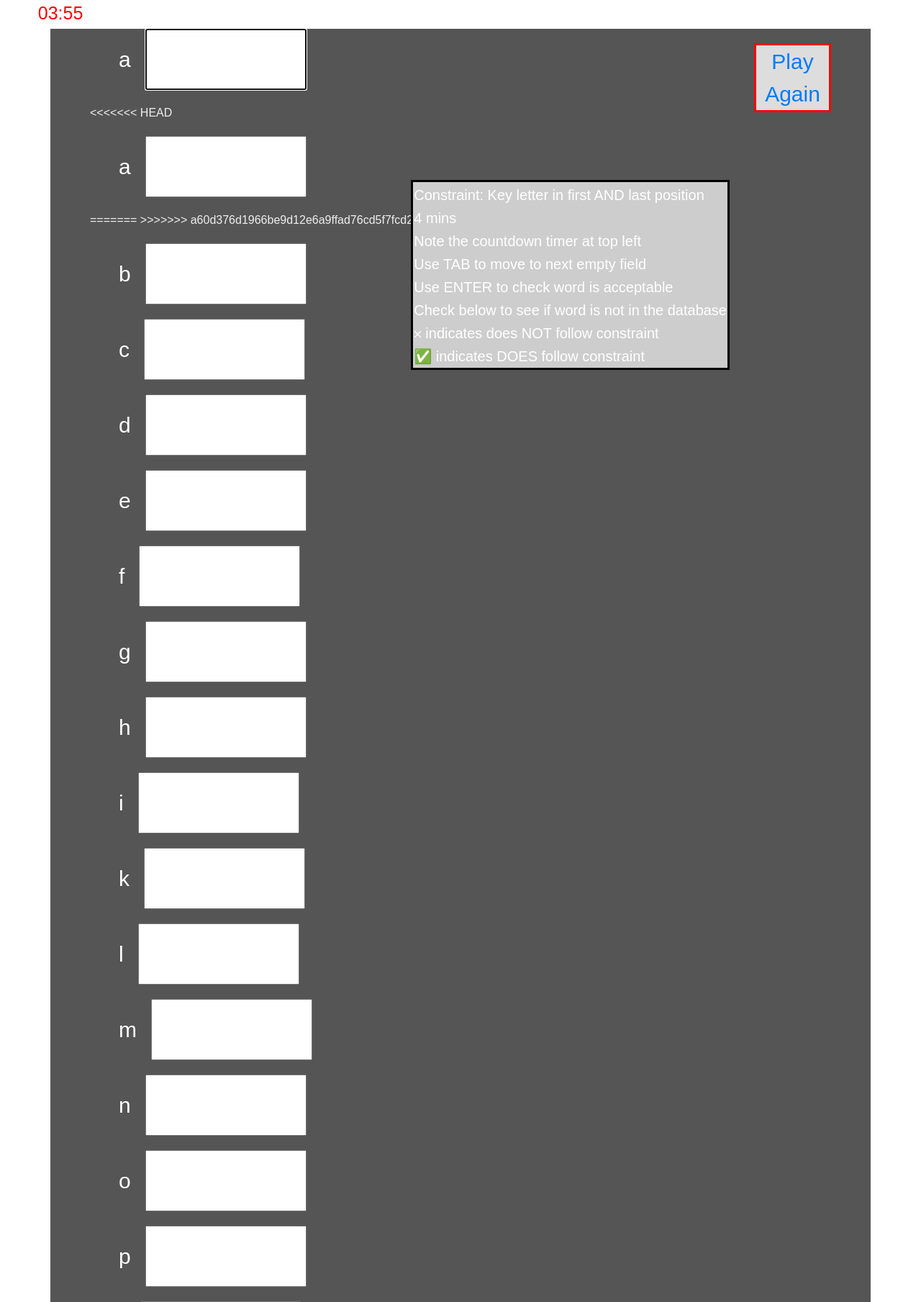
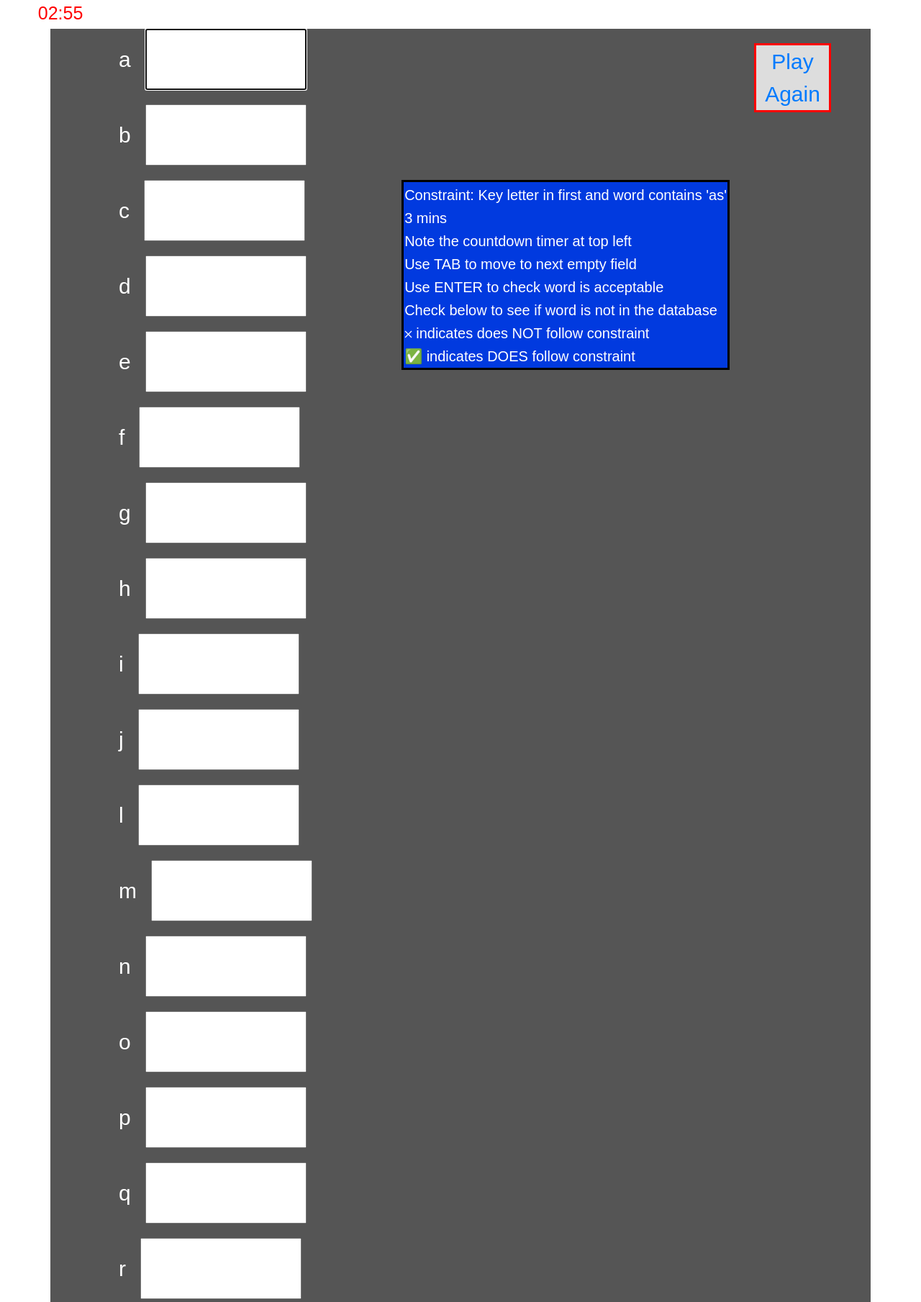
Before and after one commit to Xiddler/Clueless, a Flask app: page /game in a window 1280 px wide. Shown: the top 1809 px of the page at 72% size. Run offline with Flask 2, Linux system fonts and the light colour scheme; some libraries are stand-ins or nearby versions.

Commit message:
Game 4 with constraints uploaded and working

```diff
--- a/clueless-webapp/app.py
+++ b/clueless-webapp/app.py
@@ -8,7 +8,7 @@ from config import Config
 from string import ascii_lowercase as alfbet # lowercase letters of the alphabet built in
 from collections import OrderedDict
 
-from check_words import obeys_rule
+from constraint_4 import obeys_rule
 from sanitized_input import sanitized_input
 
 
@@ -28,7 +28,7 @@ class Constraints:
         # self.game = f"# {self.num} Level: {self.level} Rule: {self.rule} Time allowed: {self.time}"
         self.game = "# {0} Level: {1} Rule: {2} Time allowed: {3}".format( self.num, self.level, self.rule, self.time)
 
-constraints = Constraints(3, "Easy", "Key letter in first AND last position", "4 mins")
+constraints = Constraints(4, "Easy", "Key letter in first and word contains 'as'", "3 mins") # No k, x or z.
 
 num = constraints.num
 level = constraints.level
@@ -50,7 +50,7 @@ def game():
         # print(data)
         # print(num)
 
-        word_holder = [] # initialise list of words entered by user - will be used to store the users words
+        word_holder = [] # initialise list of words entered by user - will be used to store the users words and will be cleaned up below
 
         word_a = data.get('aword') # data['aword'] requires an initial value in the input field
         word_b = data.get('bword')
@@ -61,26 +61,26 @@ def game():
         word_g = data.get('gword')
         word_h = data.get('hword')
         word_i = data.get('iword')
-        # word_j = data.get('jword')
-        word_k = data.get('kword')
+        word_j = data.get('jword')
+        # word_k = data.get('kword')
         word_l = data.get('lword')
         word_m = data.get('mword')
         word_n = data.get('nword')
         word_o = data.get('oword')
         word_p = data.get('pword')
-        # word_q = data.get('qword')
+        word_q = data.get('qword')
         word_r = data.get('rword')
         word_s = data.get('sword')
         word_t = data.get('tword')
-        # word_u = data.get('uword')
-        # word_v = data.get('vword')
+        word_u = data.get('uword')
+        word_v = data.get('vword')
         word_w = data.get('wword')
         # word_x = data.get('xword')
         word_y = data.get('yword')
         # word_z = data.get('zword')
         # word_holder.extend([word_a, word_b, word_c, word_d, word_e, word_f, word_g, word_h, word_i, word_j, word_k, word_l, word_m, word_n, word_o, word_p, word_q, word_r, word_s, word_t, word_u, word_v, word_w, word_x, word_y, word_z, ])
-        word_holder.extend([word_a, word_b, word_c, word_d, word_e, word_f, word_g, word_h, word_i, word_k, word_l, word_m, word_n, word_o, word_p, word_r, word_s, word_t, word_w, word_y])
-        word_holder = sanitized_input(word_holder)
+        word_holder.extend([word_a, word_b, word_c, word_d, word_e, word_f, word_g, word_h, word_i,  word_l, word_m, word_n, word_o, word_p, word_q, word_r, word_s, word_t,  word_u,  word_v, word_w, word_y])
+        word_holder = sanitized_input(word_holder) # returns a cleaned-up list of the user's input
 
         def get_db_words():
 
@@ -98,7 +98,7 @@ def game():
             # print("Closed database successfully")
             return all_items
 
-        get_db_words()
+        # get_db_words()
 
         # print("Checkpoint 1")
 
@@ -107,21 +107,23 @@ def game():
         incorrect = []
         def in_database():
             """ method to check if user's word is in database """
-            all_items = get_db_words()
+
+            all_items = get_db_words()  # returns the list all_items which contain all the words in the database.
             for word in word_holder:
                 if word not in all_items and word != "None":
                     incorrect.append(word) # incorrect words added to list for display on the webpage
                 else:
                     correct.append(word)
 
-        in_database() # call method to check that word is in database
+        in_database() # call method to check that word is in database - populates the two lists: correct and incorrect
 
         # TODO check words follow the rule
         # Game 3: words start and end with key letter
 
         # print(word_holder)
         try:
-            mydict = obeys_rule(word_holder) # calls the external app to confirm words follow the rule for Game 3 - allows Y or N adjacent to each word
+            # mydict = obeys_rule(word_holder) # calls the external app to confirm words follow the rule for Game 3 - allows Y or N adjacent to each word
+            mydict = obeys_rule(correct) # calls the external app to confirm words follow the rule for Game 3 - allows Y or N adjacent to each word
             # print("mydict", mydict)
         except:
             print("there is an problem with mydict or obeys_rules")
@@ -132,8 +134,8 @@ def game():
         print("word_holder", word_holder)
         print(incorrect)
         print(correct)
-
-        return render_template('game.html', word_a=word_a, word_b=word_b, word_c=word_c, word_d=word_d, word_e=word_e, word_f=word_f, word_g=word_g, word_h=word_h, word_i=word_i, word_k=word_k, word_l=word_l, word_m=word_m, word_n=word_n, word_o=word_o, word_p=word_p, word_r=word_r, word_s=word_s, word_t=word_t, word_w=word_w, word_y=word_y, word_holder=word_holder, correct=correct,  incorrect=incorrect,  rule=rule, time=time, mydict=mydict)
+        # in case of POST request - i.e. once user presses <ENTER> or SUBMIT button
+        return render_template('game.html', word_a=word_a, word_b=word_b, word_c=word_c, word_d=word_d, word_e=word_e, word_f=word_f, word_g=word_g, word_h=word_h, word_i=word_i, word_j=word_j, word_l=word_l, word_m=word_m, word_n=word_n, word_o=word_o, word_p=word_p,  word_q=word_q, word_r=word_r, word_s=word_s, word_t=word_t, word_u=word_u, word_v=word_v, word_w=word_w, word_y=word_y, word_holder=word_holder, correct=correct,  incorrect=incorrect,  rule=rule, time=time, mydict=mydict)
 
         # print("mydict again ==>", mydict)
         # print("mydict elem", mydict['d'])
@@ -149,10 +151,11 @@ def game():
 
 
      # Input fields are blank if loaded by pressing the PLAY! button in index.html
+    # in case of GET request - i.e. on landing on page - all fields are blank
     else:
-        mydict = OrderedDict([('a', ''), ('b', ''), ('c', ''), ('d', ''), ('e', ''), ('f', ''), ('g', ''), ('h', ''), ('i', ''), ('k', ''), ('l', ''), ('m', ''), ('n', ''), ('o', ''), ('p', ''), ('r', ''), ('s', ''), ('t', ''), ('w', ''), ('y', '')])
+        mydict = OrderedDict([('a', ''), ('b', ''), ('c', ''), ('d', ''), ('e', ''), ('f', ''), ('g', ''), ('h', ''), ('i', ''), ('j', ''), ('l', ''), ('m', ''), ('n', ''), ('o', ''), ('p', ''), ('r', ''), ('s', ''), ('t', ''), ('u', ''), ('v', ''), ('w', ''), ('y', '')])
 
     return render_template('game.html', num=num, level=level, rule=rule, time=time, mydict=mydict)
 
-if __name__ == '__main__':
-    app.run(host ='0.0.0.0', port=5000, debug=True) # '0.0.0.0' allows browsing from other devices on the lan.
+# if __name__ == '__main__':
+    # app.run(host ='127.0.0.1', port=5000, debug=True) # '0.0.0.0' allows browsing from other devices on the lan.
--- a/clueless-webapp/static/countdown.js
+++ b/clueless-webapp/static/countdown.js
@@ -16,7 +16,7 @@ function startTimer(duration, display) {
 }
 
 window.onload = function () {
-    var timer = 60 * 4,
+    var timer = 60 * 3,
         display = document.querySelector('#time');
     startTimer(timer, display);
 };
--- a/clueless-webapp/static/style.css
+++ b/clueless-webapp/static/style.css
@@ -58,7 +58,7 @@ body {background-color: #333;}
   color: white;
   font-size: 20px;
   border: 3px solid black;
-  background-color: #cdcdcd;
+  background-color: #013ADF;
   margin: 10px;
   padding: 10px;
 }
--- a/clueless-webapp/templates/game.html
+++ b/clueless-webapp/templates/game.html
@@ -14,7 +14,7 @@
         <div class="replay">
           <a class="new_game" href="{{ url_for('index') }}">Play Again</a>
               <table class="fixed the_game">
-                  <tr><td><p class="countdown" ><span id="time">4:00</span></p></td></tr>
+                  <tr><td><p class="countdown" ><span id="time">3:00</span></p></td></tr>
                   <tr><td style: color=red;>Constraint: {{ rule }}</td></tr>
                   <tr><td>{{ time }}</td></tr>
                   <tr><td>Note the countdown timer at top left</td></tr>
@@ -27,13 +27,8 @@
         </div>  <!-- replay -->
 
     <div class="word-form">
-		<form action="{{ url_for('game')}}" method="POST"  autocomplete="off">
-            <div class="word-line"><span>a</span> <input type="text" name="aword" value="{{ word_a }}" autofocus="autofocus" class="a med-text" /><span>{{ mydict['a'] }}</div>
 		<form action="{{ url_for('game')}}" method="POST" autocomplete="off">
-<<<<<<< HEAD
-            <div class="word-line"><span>a</span> <input type="text" name="aword" value="{{ word_a }}"   class="a med-text" /><span>{{ mydict['a'] }}</div>
-=======
->>>>>>> a60d376d1966be9d12e6a9ffad76cd5f7fcd25f8
+            <div class="word-line"><span>a</span> <input type="text" name="aword" value="{{ word_a }}"  autofocus="autofocus" class="a med-text" /><span>{{ mydict['a'] }}</div>
             <div class="word-line"><span>b</span> <input type="text" name="bword" value="{{ word_b }}" class="b med-text" /><span>{{ mydict['b'] }}</span></div>
             <div class="word-line"><span>c</span> <input type="text" name="cword" value="{{ word_c }}" class="c med-text" /><span>{{ mydict['c'] }}</span></div>
             <div class="word-line"><span>d</span> <input type="text" name="dword" value="{{ word_d }}" class="d med-text" /><span>{{ mydict['d'] }}</span></div>
@@ -42,17 +37,20 @@
             <div class="word-line"><span>g</span> <input type="text" name="gword" value="{{ word_g }}" class="f med-text" /><span>{{ mydict['g'] }}</span></div>
             <div class="word-line"><span>h</span> <input type="text" name="hword" value="{{ word_h }}" class="g med-text" /><span>{{ mydict['h'] }}</span></div>
             <div class="word-line"><span>i</span> <input type="text" name="iword" value="{{ word_i }}" class="h med-text" /><span>{{ mydict['i'] }}</span></div>
-            <div class="word-line"><span>k</span> <input type="text" name="kword" value="{{ word_k }}" class="j med-text" /><span>{{ mydict['k'] }}</span></div>
-            <div class="word-line"><span>l</span> <input type="text" name="lword" value="{{ word_l }}" class="k med-text" /><span>{{ mydict['l'] }}</span></div>
-            <div class="word-line"><span>m</span> <input type="text" name="mword" value="{{ word_m }}" class="l med-text" /><span>{{ mydict['m'] }}</span></div>
-            <div class="word-line"><span>n</span> <input type="text" name="nword" value="{{ word_n }}" class="m med-text" /><span>{{ mydict['n'] }}</span></div>
-            <div class="word-line"><span>o</span> <input type="text" name="oword" value="{{ word_o }}" class="n med-text" /><span>{{ mydict['o'] }}</span></div>
-            <div class="word-line"><span>p</span> <input type="text" name="pword" value="{{ word_p }}" class="o med-text" /><span>{{ mydict['p'] }}</span></div>
-            <div class="word-line"><span>r</span> <input type="text" name="rword" value="{{ word_r }}" class="q med-text" /><span>{{ mydict['r'] }}</span></div>
-            <div class="word-line"><span>s</span> <input type="text" name="sword" value="{{ word_s }}" class="r med-text" /><span>{{ mydict['s'] }}</span></div><span>No plurals!</span>
-            <div class="word-line"><span>t</span> <input type="text" name="tword" value="{{ word_t }}" class="s med-text" /><span>{{ mydict['t'] }}</span></div>
-            <div class="word-line"><span>w</span> <input type="text" name="wword" value="{{ word_w }}" class="v med-text" /><span>{{ mydict['w'] }}</span></div>
-            <div class="word-line"><span>y</span> <input type="text" name="yword" value="{{ word_y }}" class="x med-text" /><span>{{ mydict['y'] }}</span></div>
+            <div class="word-line"><span>j</span> <input type="text" name="jword" value="{{ word_j }}" class="j med-text" /><span>{{ mydict['j'] }}</span></div>
+            <div class="word-line"><span>l</span> <input type="text" name="lword" value="{{ word_l }}" class="l med-text" /><span>{{ mydict['l'] }}</span></div>
+            <div class="word-line"><span>m</span> <input type="text" name="mword" value="{{ word_m }}" class="m med-text" /><span>{{ mydict['m'] }}</span></div>
+            <div class="word-line"><span>n</span> <input type="text" name="nword" value="{{ word_n }}" class="n med-text" /><span>{{ mydict['n'] }}</span></div>
+            <div class="word-line"><span>o</span> <input type="text" name="oword" value="{{ word_o }}" class="o med-text" /><span>{{ mydict['o'] }}</span></div>
+            <div class="word-line"><span>p</span> <input type="text" name="pword" value="{{ word_p }}" class="p med-text" /><span>{{ mydict['p'] }}</span></div>
+            <div class="word-line"><span>q</span> <input type="text" name="qword" value="{{ word_q }}" class="q med-text" /><span>{{ mydict['q'] }}</span></div>
+            <div class="word-line"><span>r</span> <input type="text" name="rword" value="{{ word_r }}" class="r med-text" /><span>{{ mydict['r'] }}</span></div> <span>No plurals!</span>
+            <div class="word-line"><span>s</span> <input type="text" name="sword" value="{{ word_s }}" class="s med-text" /><span>{{ mydict['s'] }}</span></div>
+            <div class="word-line"><span>t</span> <input type="text" name="tword" value="{{ word_t }}" class="t med-text" /><span>{{ mydict['t'] }}</span></div>
+            <div class="word-line"><span>u</span> <input type="text" name="uword" value="{{ word_u }}" class="u med-text" /><span>{{ mydict['u'] }}</span></div>
+            <div class="word-line"><span>v</span> <input type="text" name="vword" value="{{ word_v }}" class="v med-text" /><span>{{ mydict['v'] }}</span></div>
+            <div class="word-line"><span>w</span> <input type="text" name="wword" value="{{ word_w }}" class="w med-text" /><span>{{ mydict['w'] }}</span></div>
+            <div class="word-line"><span>y</span> <input type="text" name="yword" value="{{ word_y }}" class="y med-text" /><span>{{ mydict['y'] }}</span></div>
     </div> <!-- end word-form -->
     <button class="btn btn-primary btn-lg" name="submit" value="Submit">Submit</button>
         </form>
```
Also changed, not shown: clueless-webapp/constraint_4.py (added, +37 -0 lines), clueless-webapp/zArchive/constraint.py (renamed from clueless-webapp/check_words.py, +2 -12 lines), clueless-webapp/zArchive/constraint_3.py (added, +36 -0 lines), clueless-webapp/README.md.
